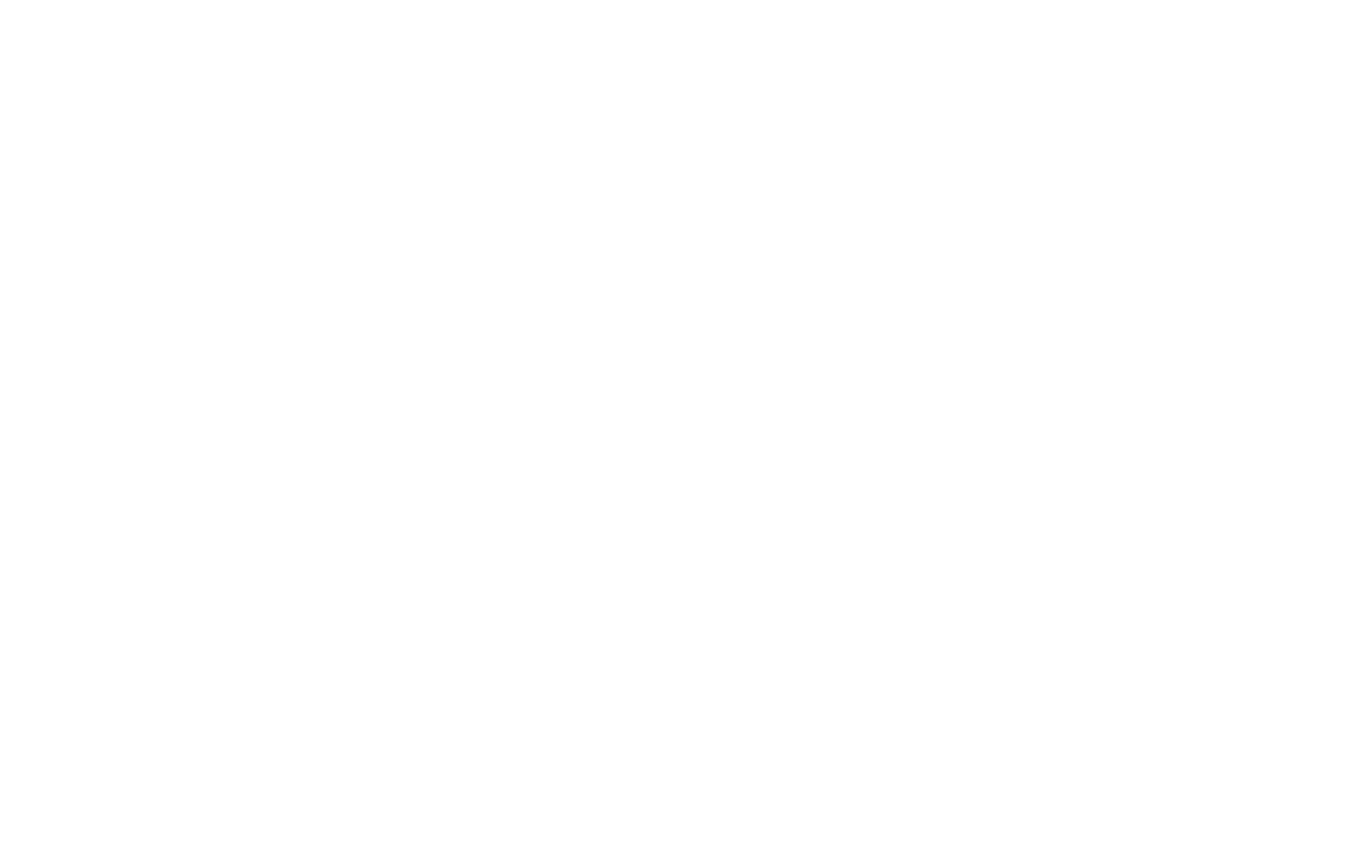
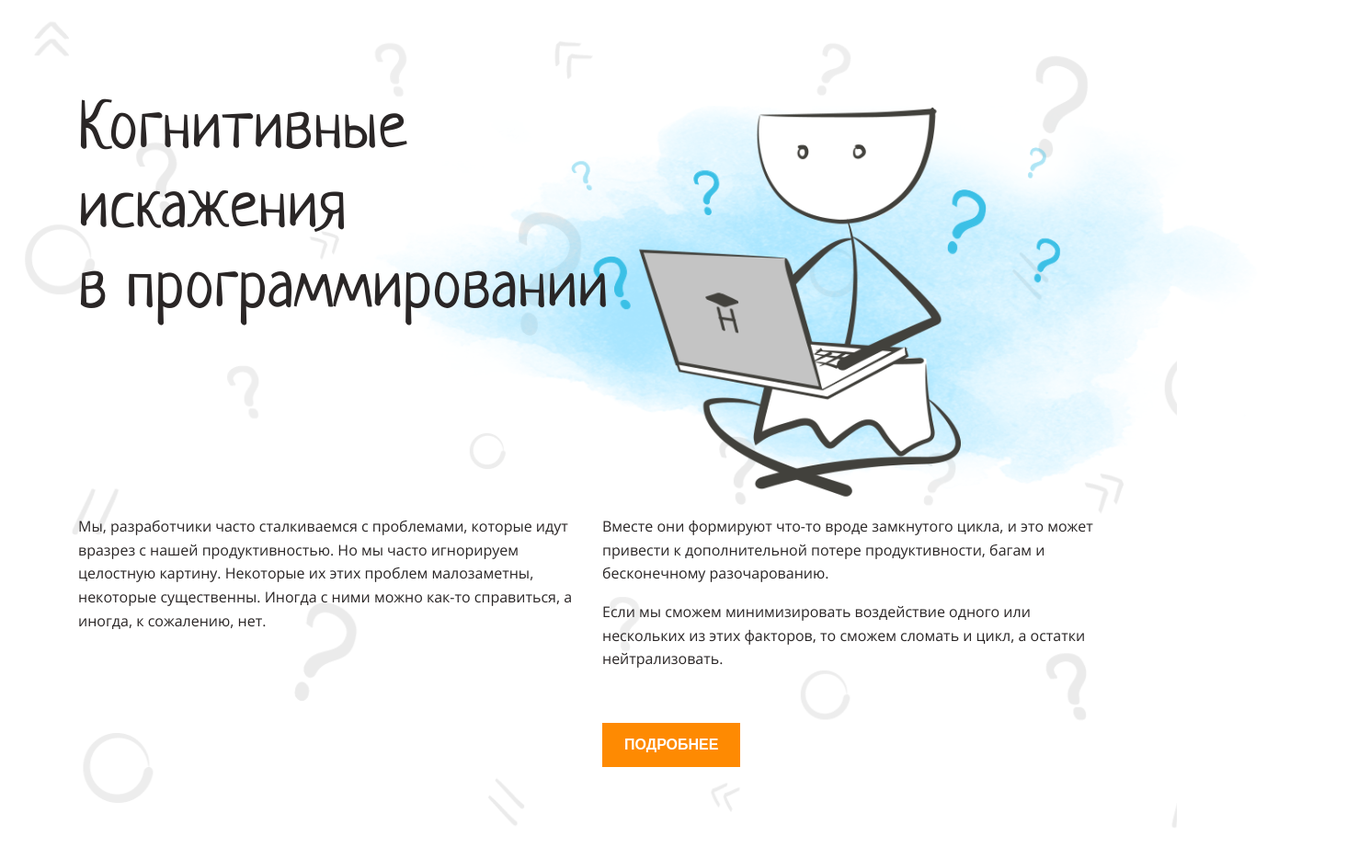
Before and after one commit to mrAnderson90/layout-designer-project-58, a website: page src/index.html in a window 1280 px wide. Shown: the whole page at 92% size, 1465 px wide, since content can reach past the window. Before the commit the page ends 800 px from the top, so only its background shows below. Drawn offline with Linux system fonts and the light colour scheme.

Commit message:
Step 3. Update index and style

```diff
--- a/src/index.html
+++ b/src/index.html
@@ -9,6 +9,26 @@
     <link rel="stylesheet" href="styles/style.css">
 </head>
 <body>
+	<header>
+		<div class="w-100 bg-main">
+			<section class="content">
+				<h1 class="title"><span class="orange">Когнитивные<br>искажения</span><br>в программировании</h1>
+				<img class="img-main" src="./assets/images/main.png" alt="hexlet с ноутбуком">
+				<div class="flex-box">
+					<div class="flex-box-item">
+						<p>Мы, разработчики часто сталкиваемся с проблемами, которые идут вразрез с нашей продуктивностью. Но мы часто игнорируем целостную картину. Некоторые их этих проблем малозаметны, некоторые существенны. Иногда с ними можно как-то справиться, а иногда, к сожалению, нет.</p>
+					</div>
+					<div class="flex-box-item">
+						<p>Вместе они формируют что-то вроде замкнутого цикла, и это может привести к дополнительной потере продуктивности, багам и бесконечному разочарованию.</p>
+						<p>Если мы сможем минимизировать воздействие одного или нескольких из этих факторов, то сможем сломать и цикл, а остатки нейтрализовать.</p>
+						<a class="btn-main" href="#navigation">ПОДРОБНЕЕ</a>
+					</div>
+				</div>
+			</section>
+		</div>
+	</header>
+	<main>
 
+	</main>
 </body>
 </html>
--- a/src/styles/style.css
+++ b/src/styles/style.css
@@ -1,7 +1,136 @@
-/** CSS STYLE **/
+:root {
+	--white: #fff;
+	--white-op: #d7ccc0;
+	--bright: #f5f4f0;
+	--orange: #fe8a02;
+	--main-dark: #42413c;
+	--dark: #2a2626;
+	--dark-op: #908d8b;
+	--brown: #b09a81;
+	--blue: #1085c5;
+}
 
-.hello {
-  display: block;
+@font-face {
+	font-family: Neucha;
+	src: url("../assets/fonts/Neucha/Neucha-Regular.ttf");
+}
 
-  color: #fff;
+@font-face {
+	font-weight: 400;
+	font-family: OpenSans;
+	src: url("../assets/fonts/OpenSans/OpenSans-Regular.ttf");
 }
+
+@font-face {
+	font-weight: 700;
+	font-family: OpenSans;
+	src: url("../assets/fonts/OpenSans/OpenSans-Bold.ttf");
+}
+
+body {
+	margin: 0;
+	padding: 0;
+	font: 16px/1.6 OpenSans, sans-serif;
+	color: #2A2626;
+}
+
+h1,
+h2,
+h3,
+h4 {
+	font-weight: 400;
+	font-family: Neucha, cursive;
+	line-height: 1.2em;
+}
+
+h1 {
+	font-size: 72px;
+}
+
+h2 {
+	font-size: 60px;
+}
+
+h3 {
+	font-size: 34px;
+}
+
+h4 {
+	font-size: 24;
+}
+
+.content {
+	position: relative;
+	width: 1110px;
+	padding: 100px 0;
+	margin: 0 auto;
+}
+
+.w-100 {
+	width: 100%;
+	height: 100%;
+}
+
+.bg-main {
+	position: relative;
+}
+
+.bg-main::before {
+	position: absolute;
+	top: 0;
+	left: 0;
+
+	display: block;
+
+	width: 100%;
+	height: 100%;
+
+	background-image: url("../assets/images/background.png");
+	background-size: cover;
+	background-repeat: no-repeat;
+
+	opacity: 0.1;
+
+	content: '';
+}
+
+.title {
+	position: relative;
+	width: 100%;
+	margin: 0 0 185px;
+	z-index: 2;
+}
+
+.img-main {
+	position: absolute;
+	top: 55px;
+	right: -270px;
+	height: 525px;
+	display: block;
+	margin: 0;
+	padding: 0;
+	z-index: 1;
+}
+
+.flex-box {
+	display: flex;
+	justify-content: space-between;
+	position: relative;
+	column-gap: 30px;
+}
+
+.flex-box-item {
+	flex: 1 1 50%;
+}
+
+.btn-main {
+	display: inline-block;
+
+	padding: 12px 24px;
+	margin-top: 40px;
+
+	font: 700 16px/1.5 sans-serif;
+	text-decoration: none;
+	color: var(--white);
+	background-color: var(--orange);
+}
```
